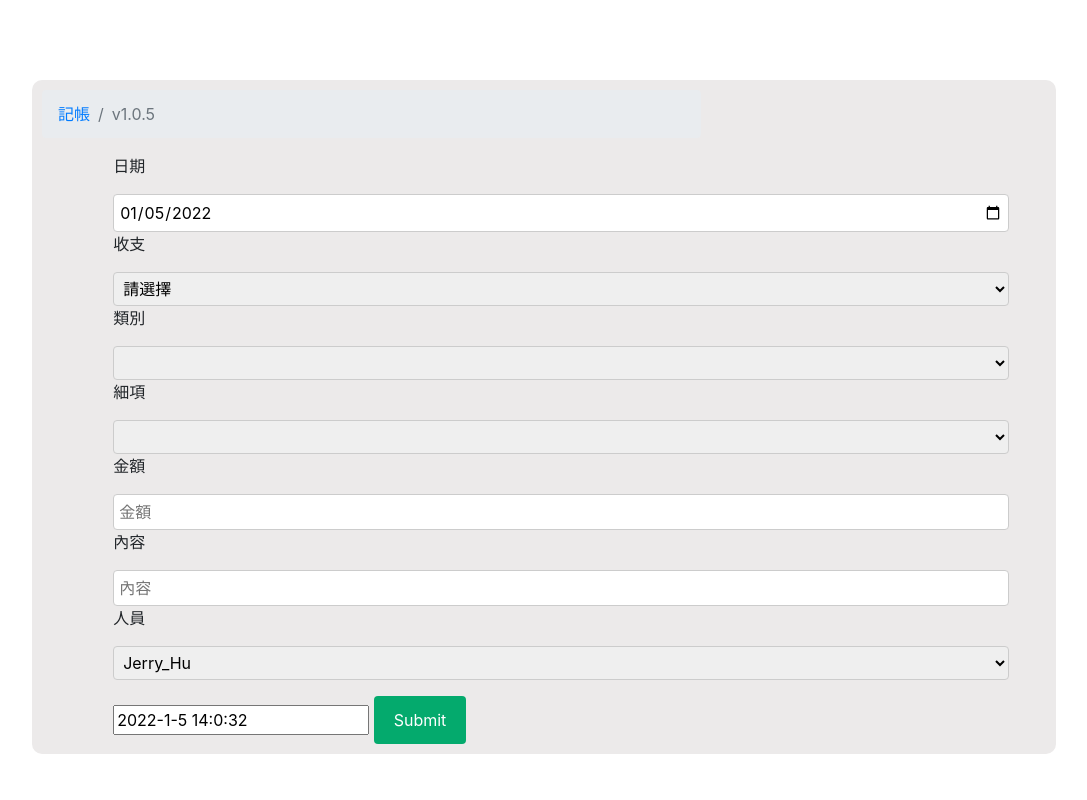
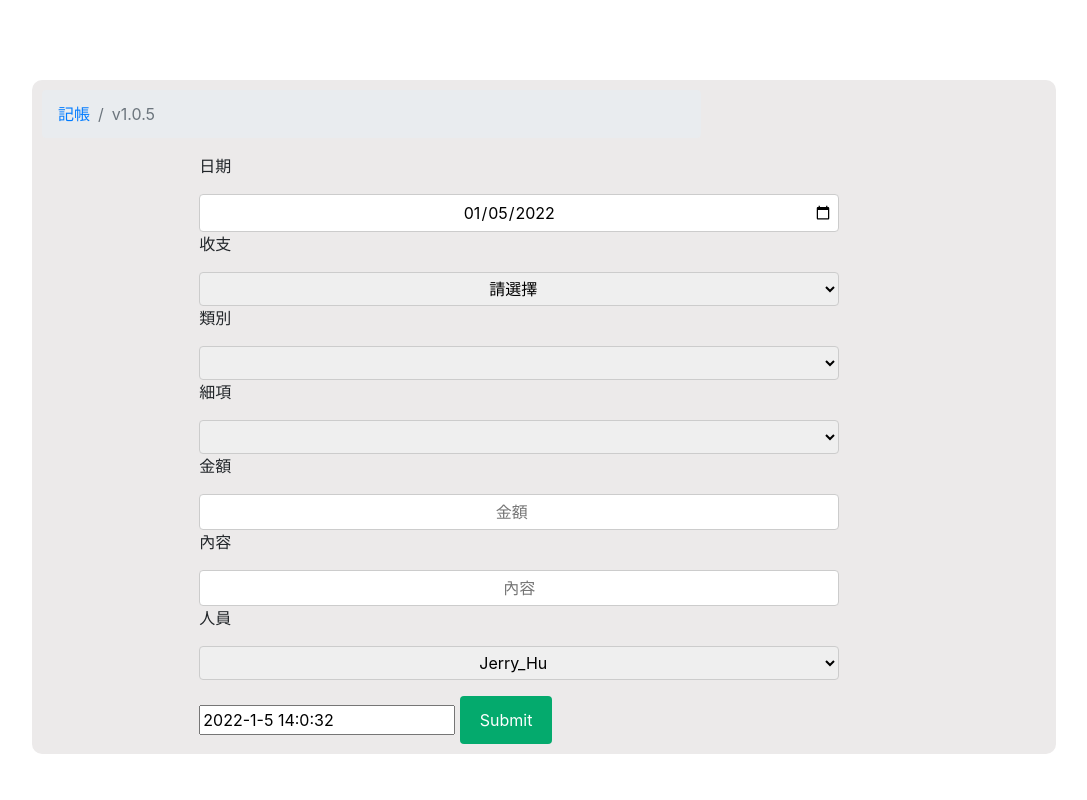
Before and after one commit to s20041205/s20041205.github.io, a PHP site: page / in a window 1280 px wide. Shown: the whole page, without its empty margins (96-1183 px from the left). Run offline with PHP 8.4, Linux system fonts and the light colour scheme; lists and menus that the app fills with data are empty.

Commit message:
layout modified

```diff
--- a/css/style.css
+++ b/css/style.css
@@ -18,7 +18,7 @@ body {font-family: Arial, Helvetica, sans-serif;}
     padding: 10px 10px;
 }
 input[type=text], input[type=date], input[type=number], select, textarea {
-    width: 70vw;
+    width: 50vw;
     padding: 5px 5px;
     border: 1px solid #ccc;
     border-radius: 4px;
@@ -26,6 +26,7 @@ input[type=text], input[type=date], input[type=number], select, textarea {
     margin-top: 0px;
     margin-bottom: 0px;
     resize: vertical;
+    text-align: center;
 }
 
 input[type=button] {
--- a/index.html
+++ b/index.html
@@ -2,7 +2,7 @@
 <html>
 <head>
 	<meta charset="UTF-8">
-	<meta name="viewport" content="width=device-width, initial-scale=1, shrink-to-fit=no">
+	<meta name="viewport" content="width=device-width, initial-scale=1, shrink-to-fit=yes">
 
 	<link rel="stylesheet" href="css/style.css">
 	<link rel="stylesheet" href="https://stackpath.bootstrapcdn.com/bootstrap/4.3.1/css/bootstrap.min.css" integrity="sha384-ggOyR0iXCbMQv3Xipma34MD+dH/1fQ784/j6cY/iJTQUOhcWr7x9JvoRxT2MZw1T" crossorigin="anonymous">
@@ -45,7 +45,7 @@
 				</div>
 			</div>
 			<div class="row">
-				<div class="col-md-6 offset-md-1 text-left">
+				<div class="col-md-6 offset-md-2 text-left">
 					<div class="row">
 						<form id="myForm" >
 							<p for="dateinput">日期</p>
```
